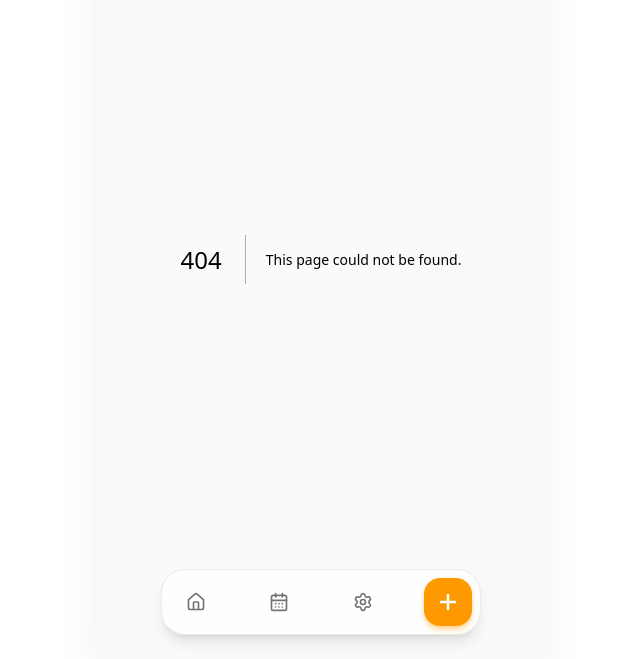
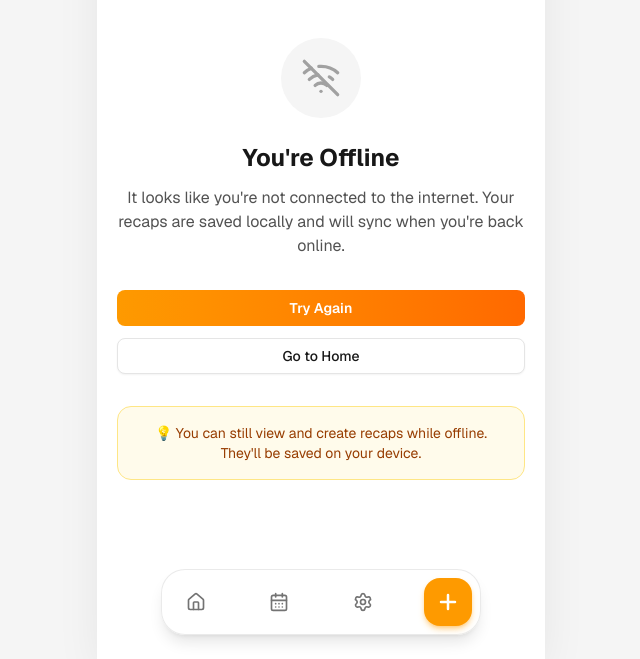
Before and after one commit to The-Tasers/recap-card, a Next.js app: page /offline in a window 1280 px wide. Before the commit this address had no page. Shown: the part 141-800 px from the top of the page, without its empty margins (319-959 px from the left). Built offline with nearby package versions, Linux system fonts and the light colour scheme.

Commit message:
add offline support

```diff
--- a/next.config.ts
+++ b/next.config.ts
@@ -1,16 +1,33 @@
 import type { NextConfig } from 'next';
-// @ts-expect-error next-pwa doesn't have types
-import withPWA from 'next-pwa';
+import withPWAInit from '@ducanh2912/next-pwa';
+
+const withPWA = withPWAInit({
+  dest: 'public',
+  cacheOnFrontEndNav: true,
+  aggressiveFrontEndNavCaching: true,
+  reloadOnOnline: true,
+  disable: process.env.NODE_ENV === 'development',
+  workboxOptions: {
+    disableDevLogs: true,
+    runtimeCaching: [
+      {
+        urlPattern: /^https?.*/,
+        handler: 'NetworkFirst',
+        options: {
+          cacheName: 'offlineCache',
+          expiration: {
+            maxEntries: 200,
+            maxAgeSeconds: 30 * 24 * 60 * 60, // 30 days
+          },
+          networkTimeoutSeconds: 10,
+        },
+      },
+    ],
+  },
+});
 
 const nextConfig: NextConfig = {
   turbopack: {},
 };
 
-const pwaConfig = withPWA({
-  dest: 'public',
-  register: true,
-  skipWaiting: true,
-  disable: process.env.NODE_ENV === 'development',
-});
-
-export default pwaConfig(nextConfig);
+export default withPWA(nextConfig);
--- a/package.json
+++ b/package.json
@@ -4,11 +4,12 @@
   "private": true,
   "scripts": {
     "dev": "next dev",
-    "build": "next build",
+    "build": "next build --webpack",
     "start": "next start",
     "lint": "eslint"
   },
   "dependencies": {
+    "@ducanh2912/next-pwa": "^10.2.9",
     "@radix-ui/react-collapsible": "^1.1.12",
     "@radix-ui/react-dialog": "^1.1.15",
     "@radix-ui/react-label": "^2.1.8",
@@ -23,7 +24,6 @@
     "jszip": "^3.10.1",
     "lucide-react": "^0.556.0",
     "next": "16.0.7",
-    "next-pwa": "^5.6.0",
     "react": "19.2.0",
     "react-dom": "19.2.0",
     "tailwind-merge": "^3.4.0",
--- /dev/null
+++ b/src/app/offline/page.tsx
@@ -0,0 +1,56 @@
+'use client';
+
+import { useRouter } from 'next/navigation';
+import { WifiOff } from 'lucide-react';
+import { Button } from '@/components/ui/button';
+
+export default function OfflinePage() {
+  const router = useRouter();
+
+  const handleRetry = () => {
+    router.refresh();
+  };
+
+  return (
+    <div className="flex flex-col items-center justify-center min-h-screen px-5 bg-white dark:bg-neutral-900">
+      <div className="max-w-md text-center">
+        <div className="mb-6 inline-flex h-20 w-20 items-center justify-center rounded-full bg-neutral-100 dark:bg-neutral-800">
+          <WifiOff className="h-10 w-10 text-neutral-400 dark:text-neutral-600" />
+        </div>
+
+        <h1 className="mb-3 text-2xl font-bold text-neutral-900 dark:text-neutral-100">
+          You&apos;re Offline
+        </h1>
+
+        <p className="mb-8 text-neutral-600 dark:text-neutral-400">
+          It looks like you&apos;re not connected to the internet. Your recaps
+          are saved locally and will sync when you&apos;re back online.
+        </p>
+
+        <div className="space-y-3">
+          <Button
+            onClick={handleRetry}
+            className="w-full bg-linear-to-r from-amber-500 to-orange-500 hover:from-amber-600 hover:to-orange-600 text-white font-semibold"
+          >
+            Try Again
+          </Button>
+
+          <Button
+            onClick={() => router.push('/')}
+            variant="outline"
+            className="w-full"
+          >
+            Go to Home
+          </Button>
+        </div>
+
+        <div className="mt-8 rounded-xl bg-amber-50 dark:bg-amber-950/30 p-4 border border-amber-200 dark:border-amber-900/50">
+          <p className="text-sm text-amber-800 dark:text-amber-200">
+            💡 You can still view and create recaps while offline. They&apos;ll
+            be saved on your device.
+          </p>
+        </div>
+      </div>
+    </div>
+  );
+}
```
Also changed, not shown: .claude/settings.local.json, 2 other files (tests, documents, lock files or other folders).
